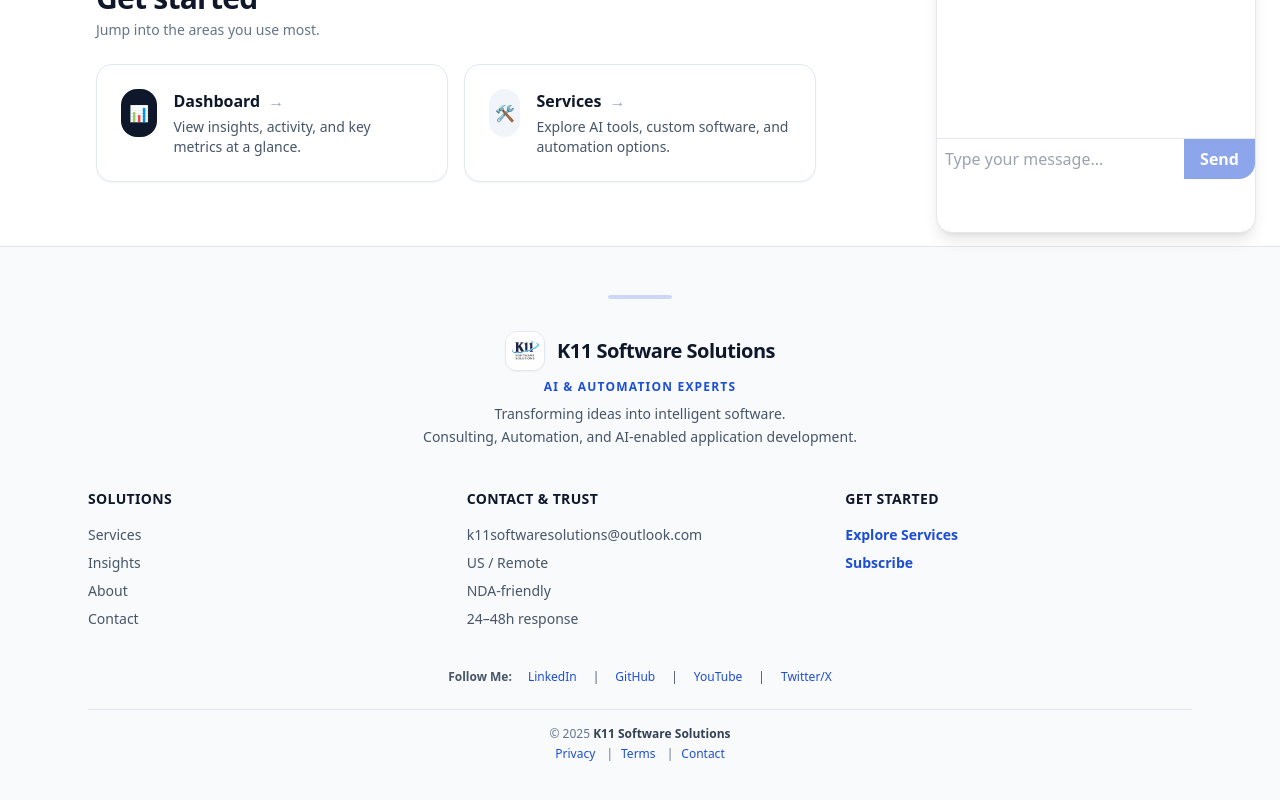
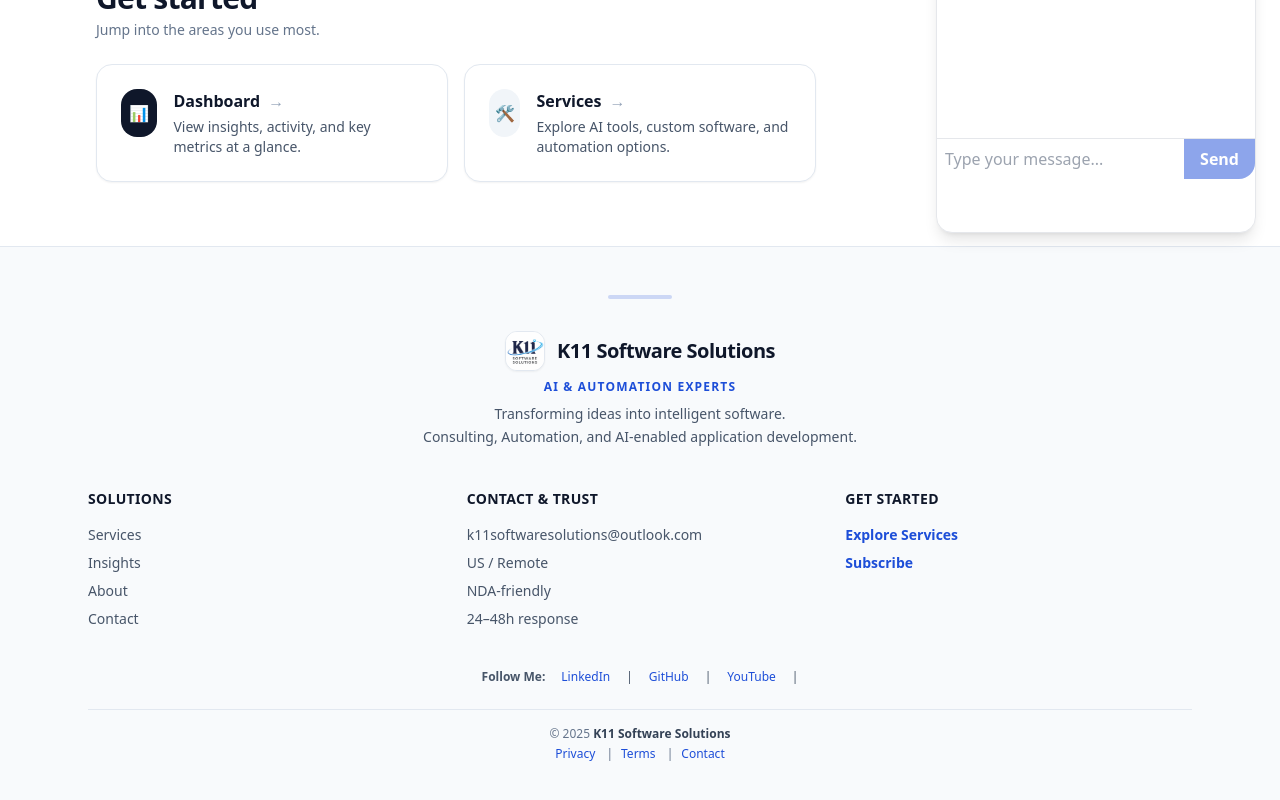
Before and after one commit to K11-Software-Solutions/k11softwaresolutions-platform, a Next.js app in the folder frontend/: page / in a window 1280 px wide. Shown: the part 543-1343 px from the top of the page. Built offline with nearby package versions, Linux system fonts and the light colour scheme.

Commit message:
Remove Twitter/X link from footer

```diff
--- a/frontend/components/Footer.js
+++ b/frontend/components/Footer.js
@@ -53,10 +53,9 @@ export default function Footer() {
         <div className="flex flex-col items-center mb-6">
           <div className="flex gap-4 items-center text-xs text-slate-600">
             <span className="font-semibold">Follow Me:</span>
-            <a href="https://www.linkedin.com/in/kavita-jadhav-tech/" target="_blank" rel="noopener noreferrer" className="text-blue-700 hover:underline">LinkedIn</a> |
+            <a href="https://www.linkedin.com/company/k11-software-solutions/" target="_blank" rel="noopener noreferrer" className="text-blue-700 hover:underline">LinkedIn</a> |
             <a href="https://github.com/K11-Software-Solutions" target="_blank" rel="noopener noreferrer" className="text-blue-700 hover:underline">GitHub</a> |
             <a href="https://www.youtube.com/@k11-tech/" target="_blank" rel="noopener noreferrer" className="text-blue-700 hover:underline">YouTube</a> |
-            <a href="https://x.com/kavita_jadhav11" target="_blank" rel="noopener noreferrer" className="text-blue-700 hover:underline">Twitter/X</a>
           </div>
         </div>
 
```
Also changed, not shown: frontend/public/images/k11_logo.png.
